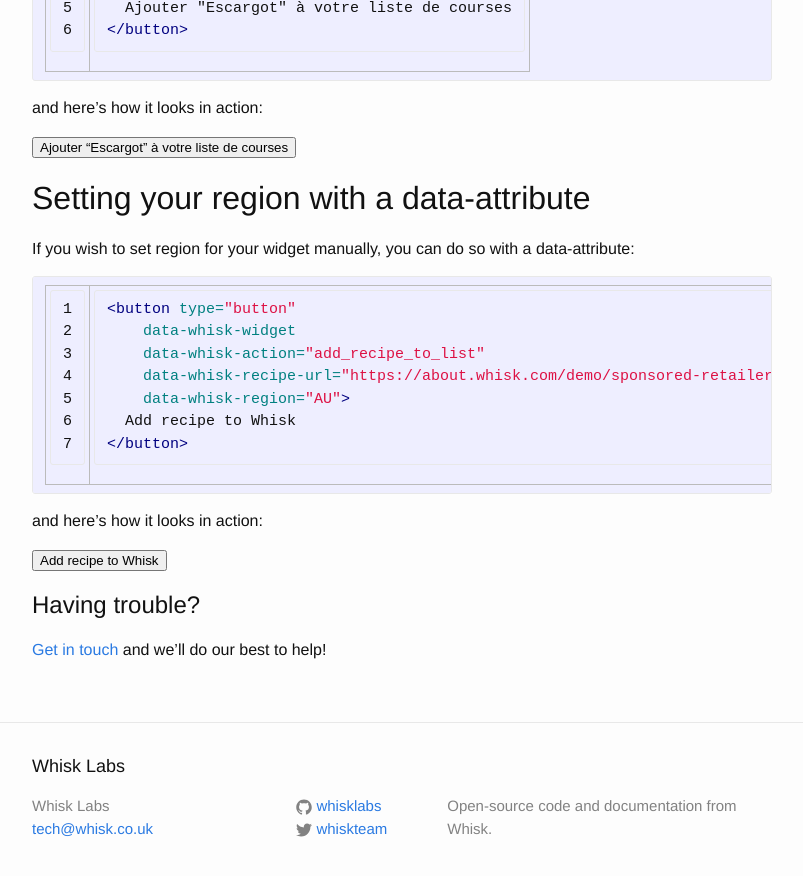
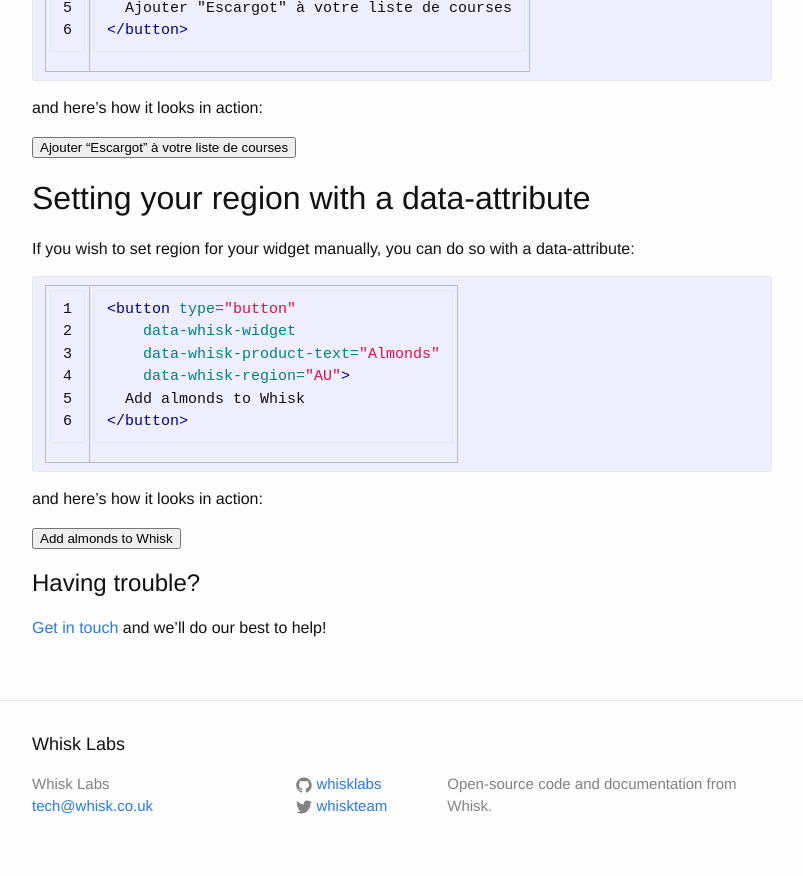
Before and after one commit to whisklabs/whisklabs.github.io, a Jekyll site: the page built from connect/index.md, in a window 1280 px wide and 900 px high, scrolled down 12528 px. Shown: the top 876 px of the window, without its empty margins (238-1041 px from the left). Built offline with Jekyll 4.4.1, drawn with Linux system fonts in a browser that asks for light colours; nearby versions of some CDN libraries; a script that is not in the unit is left out.

Commit message:
Update index.md

```diff
--- a/connect/index.md
+++ b/connect/index.md
@@ -564,10 +564,9 @@ If you wish to set region for your widget manually, you can do so with a data-at
 {% highlight html linenos %}
 <button type="button"
     data-whisk-widget
-    data-whisk-action="add_recipe_to_list"
-    data-whisk-recipe-url="https://about.whisk.com/demo/sponsored-retailer"
+    data-whisk-product-text="Almonds"
     data-whisk-region="AU">
-  Add recipe to Whisk
+  Add almonds to Whisk
 </button>
 {% endhighlight %}
 
@@ -575,10 +574,9 @@ and here's how it looks in action:
 
 <button type="button"
     data-whisk-widget
-    data-whisk-action="add_recipe_to_list"
-    data-whisk-recipe-url="https://about.whisk.com/demo/sponsored-retailer"
+    data-whisk-product-text="Almonds"
     data-whisk-region="AU">
-  Add recipe to Whisk
+  Add almonds to Whisk
 </button>
 
 
```
